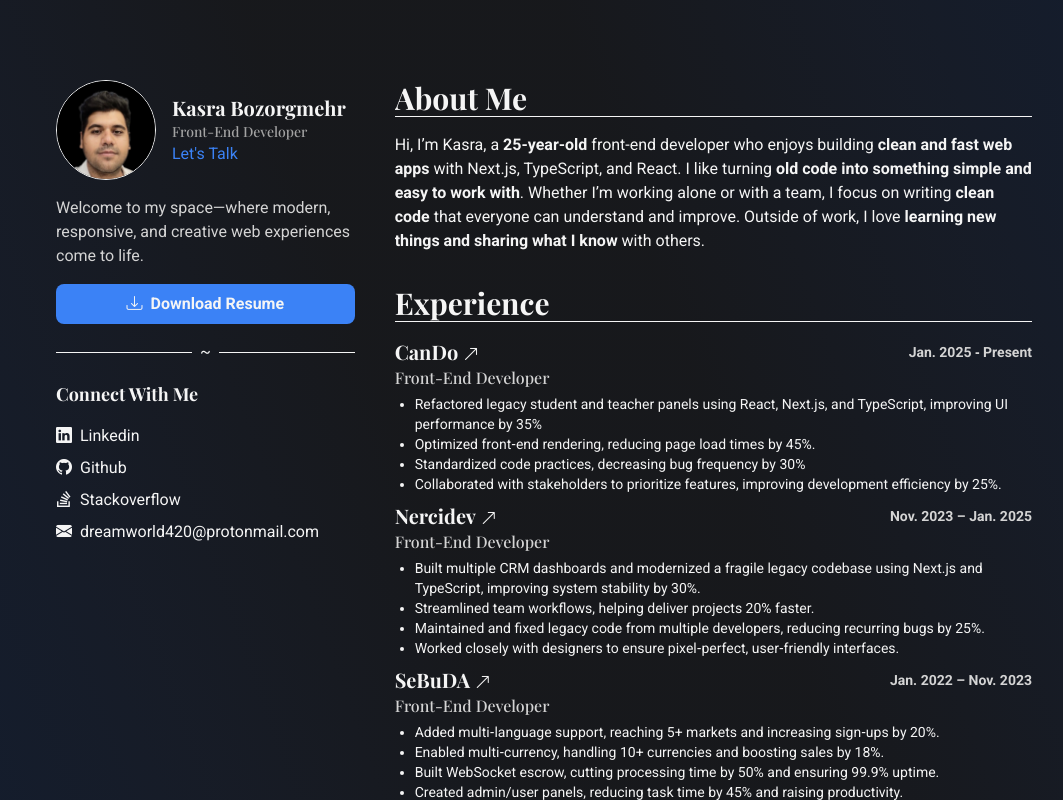
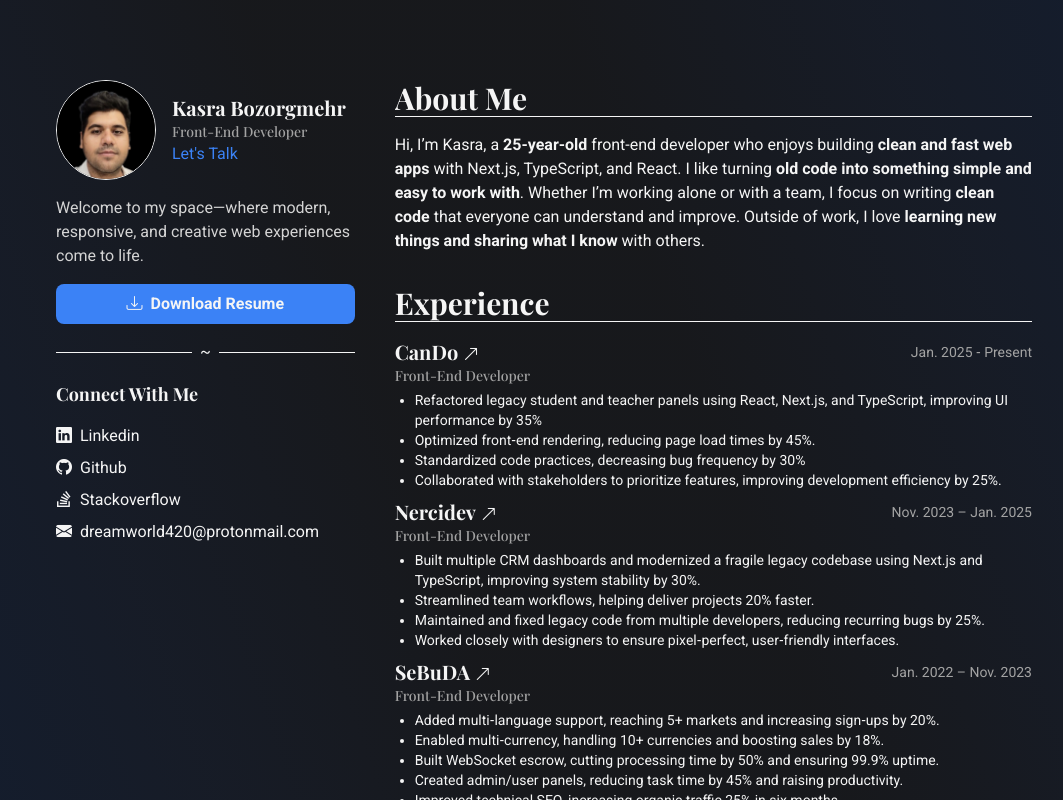
Before and after one commit to DreamWorld420/dreamworld-portfolio, a Next.js app: page / in a window 1280 px wide. Shown: the whole page, without its empty margins (96-1159 px from the left). Built offline with nearby package versions, Linux system fonts and the light colour scheme; no server answers.

Commit message:
Feat: ui changes

```diff
--- a/src/app/globals.css
+++ b/src/app/globals.css
@@ -11,6 +11,9 @@ html,
 body {
 	max-width: 100vw;
 	overflow-x: hidden;
+
+	--scroll-behavior: smooth !important;
+	scroll-behavior: smooth !important;
 }
 
 body {
--- a/src/app/layout.tsx
+++ b/src/app/layout.tsx
@@ -32,7 +32,7 @@ export default function RootLayout({
 	return (
 		<html lang="en">
 			<body
-				className={`${roboto.variable} ${playfairDisplay.variable} !scroll-smooth font-sans`}
+				className={`${roboto.variable} ${playfairDisplay.variable} font-sans`}
 			>
 				{children}
 			</body>
--- a/src/components/ExperienceItem.tsx
+++ b/src/components/ExperienceItem.tsx
@@ -24,9 +24,11 @@ const ExperienceItem: React.FC<ExperienceItemProps> = ({
 						<i className="bi bi-arrow-up-right text-base transition-all group-hover:text-blue-500"></i>
 					</h3>
 				</Link>
-				<p className="text-sm font-semibold text-neutral-300">{date}</p>
+				<p className="text-sm text-neutral-400">{date}</p>
 			</div>
-			<p className="mb-1 font-serif font-medium text-neutral-300">{role}</p>
+			<p className="mb-1 font-serif text-sm font-medium text-neutral-400">
+				{role}
+			</p>
 			<ul className="list-disc pl-5 text-sm">
 				{items?.length && items.map((item) => <li key={item}>{item}</li>)}
 			</ul>
--- a/src/components/ProjectItem.tsx
+++ b/src/components/ProjectItem.tsx
@@ -19,17 +19,19 @@ const ProjectItem: React.FC<ProjectItemProps> = ({
 	title,
 }) => {
 	return (
-		<Link href={projectLink} target="blank" className="group">
 		<div className="flex min-h-fit flex-col gap-2">
 			<div className="relative aspect-video min-w-full border border-solid border-neutral-100">
+				<Link href={projectLink} target="blank">
 					<Image fill alt={imageAlt} src={imageSrc} quality={100} priority />
+				</Link>
 			</div>
 			<div className="flex min-h-fit flex-col gap-1">
+				<Link href={projectLink} target="blank" className="group">
 					<h3 className="font-serif text-xl font-semibold">
 						{title}&nbsp;
 						<i className="bi bi-arrow-up-right text-base transition-all group-hover:text-blue-500"></i>
 					</h3>
-
+				</Link>
 				<p className="min-h-fit text-neutral-300">{body}</p>
 				{labels?.length && (
 					<div className="mt-1 flex gap-2">
@@ -47,7 +49,6 @@ const ProjectItem: React.FC<ProjectItemProps> = ({
 				)}
 			</div>
 		</div>
-		</Link>
 	);
 };
 
```
Lines whose indentation alone changed are shown as unchanged.
